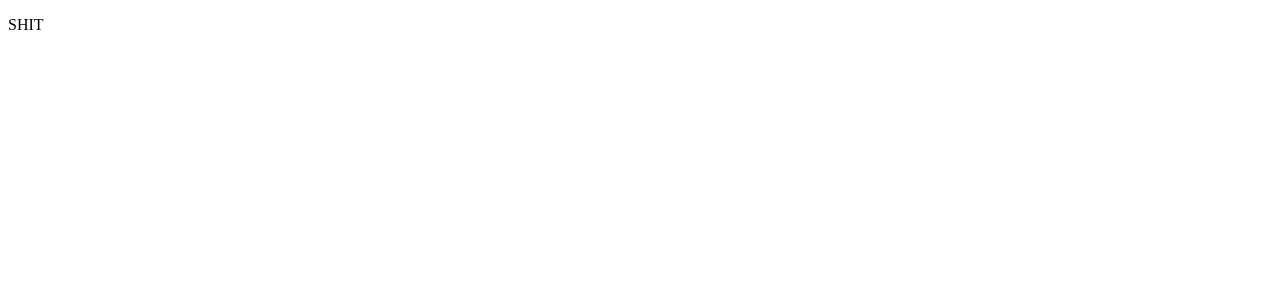
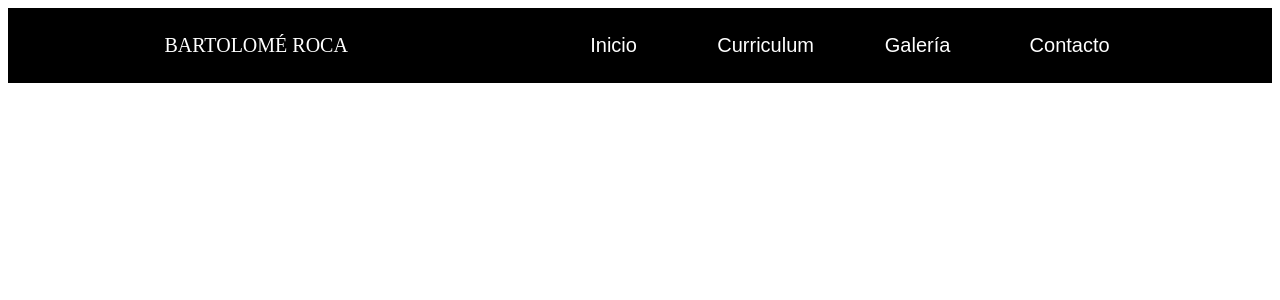
Before and after one commit to Xexuline/bartolome-roca-web-vue, a Vue app: page /web in a window 1280 px wide. Shown: the top 300 px of the page. Built offline with nearby package versions, Linux system fonts and the light colour scheme.

Commit message:
Adding the component navbar to Web.vue

```diff
--- /dev/null
+++ b/src/assets/css/components/navbar.css
@@ -0,0 +1,157 @@
+header {
+  background-color: black;
+  width: 100%;
+  height: 75px;
+  color: white;
+}
+
+.header-container {
+  background-color: black;
+  display: flex;
+  flex-direction: row;
+  flex-wrap: nowrap;
+  margin: auto;
+  max-width: 1400px;
+  width: 80%;
+  height: 100%;
+}
+
+#content-logo {
+  display: flex;
+  align-items: center;
+  justify-content: center;
+  margin: 20px 20px 20px 30px;
+}
+
+#logo-name {
+  font-size: 20px;
+
+}
+
+#burger-shower, #burger-toggle {
+  display: none;
+}
+
+nav {
+  display: flex;
+  justify-content: flex-end;
+  width: auto;
+  font-size: 22px;
+  padding: 0px 0px 0px 0px;
+  color: white;
+  flex: 4;
+}
+
+ul {
+  display: flex;
+  align-self: center;
+  justify-content: flex-end;
+  width: auto;
+  height: auto;
+  list-style-type: none;
+  margin: 0;
+  padding: 0;
+  font-size: 20px;
+  font-family: 'PT Sans', sans-serif;
+  flex-direction: row;
+}
+
+li {
+
+}
+
+li a {
+  display: block;
+  width: 120px;
+  color: white;
+  text-align: center;
+  padding: 14px 16px;
+  text-decoration: none;
+}
+
+li a:hover {
+  background-color: #111;
+}
+
+@media screen and (max-width: 1200px) {
+  .header-container {
+      width: 95%;
+  }
+}
+
+@media screen and (max-width: 1000px) {
+  li a {
+      width: 100px;
+  }
+}
+
+@media screen and (max-width: 840px) {
+  li a {
+      width: 80px;
+  }
+}
+
+@media screen and (max-width: 725px) {
+  li a {
+      padding: 14px 10px;
+  }
+}
+
+@media screen and (max-width: 700px) {
+  header {
+      height: auto;
+  }
+
+  .header-container {
+      display: flex;
+      flex-direction: column;
+      align-items: center;
+  }
+
+  #content-logo {
+      display: flex;
+      justify-content: row;
+      align-content: flex-start;
+      justify-content: flex-start;
+      width: 100%;
+  }
+
+  #burger-toggle {
+      display: block;
+      font-size: 35px;
+      padding-right: 14px;
+  }
+
+  #logo-name {
+      font-size: 20px;
+      align-self: center;
+      padding: 0px 0 0 5px;
+  }
+
+  #hamburger-toggle {
+      font-size: 28px;
+      padding: 5px 0 0 0;
+  }
+
+  ul {
+      display: flex;
+      flex-direction: column;
+      padding: 0px 0 20px 0;
+      justify-content: center;
+
+  }
+
+  li a {
+      width: 100%;
+      padding: 16px 0px 16px 0px;
+
+  }
+
+  nav {
+      display: none;
+  }
+
+  .burger-shower:checked ~ nav {
+      display: block;
+  }
+}
--- a/src/components/Navbar.vue
+++ b/src/components/Navbar.vue
@@ -1,9 +1,40 @@
 <template>
-  <p>SHIT</p>
+  <header>
+    <div class="header-container" id="header-container">
+      <input type="checkbox" id="burger-shower" class="burger-shower">
+      <div id="content-logo">
+        <label for="burger-shower" id="burger-toggle">&#9776;</label>
+        <div id="logo-name">BARTOLOMÉ ROCA</div>
+      </div>
+      <nav>
+        <ul>
+          <li
+            v-for="navlink in navlinks" :key="navlink.title" :index="navlink.title"
+          >
+            <a :href="navlink.link">{{ navlink.title }}</a>
+          </li>
+        </ul>
+      </nav>
+    </div>
+  </header>
 </template>
 
 <script>
   export default {
-    name: 'menuweb'
+    name: 'navbar',
+    data() {
+      return {
+        navlinks: [
+          { link: '#inicio', title: 'Inicio' },
+          { link: '#curriculum', title: 'Curriculum' },
+          { link: '#galeria', title: 'Galería' },
+          { link: '#contacto', title: 'Contacto' },
+        ]
+      }
+    },
   }
 </script>
+
+<style scoped>
+  @import "../assets/css/components/navbar.css";
+</style>
--- a/src/pages/Web.vue
+++ b/src/pages/Web.vue
@@ -1,7 +1,5 @@
 <template>
-  <div>
     <app-navigation />
-  </div>
 </template>
 
 <script>
```
Also changed, not shown: src/assets/css/components/navigation.css (deleted).
